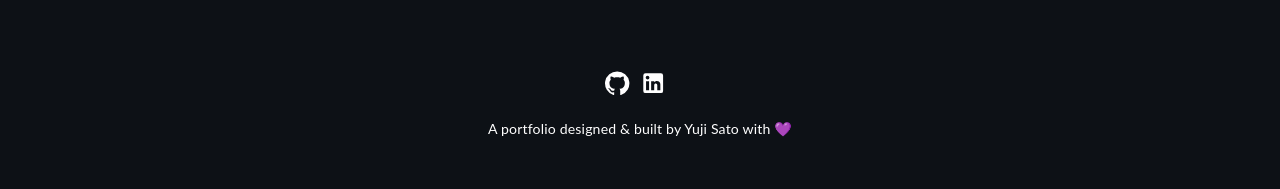
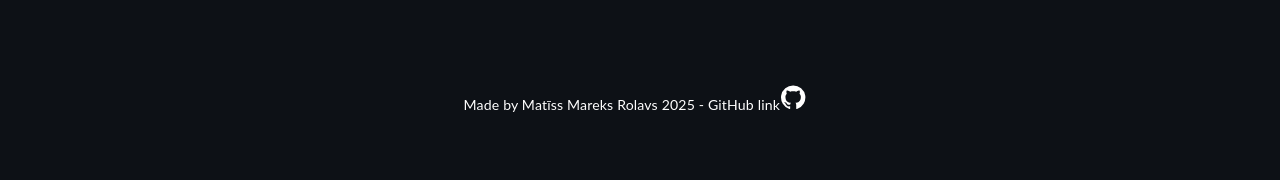
Before and after one commit to MatissRolavs/portfolio1, a React (Create React App) app: page / in a window 1280 px wide. Shown: the part 3296-3485 px from the top of the page. Built offline with nearby package versions, Linux system fonts and the light colour scheme.

Commit message:
Update Footer.tsx

```diff
--- a/src/components/Footer.tsx
+++ b/src/components/Footer.tsx
@@ -7,10 +7,8 @@ function Footer() {
   return (
     <footer>
       <div>
-        <a href="https://github.com/yujisatojr" target="_blank" rel="noreferrer"><GitHubIcon/></a>
-        <a href="https://www.linkedin.com/in/yujisato/" target="_blank" rel="noreferrer"><LinkedInIcon/></a>
       </div>
-      <p>A portfolio designed & built by <a href="https://github.com/yujisatojr/react-portfolio-template" target="_blank" rel="noreferrer">Yuji Sato</a> with 💜</p>
+      <p>Made by Matīss Mareks Rolavs 2025<a href="https://github.com/MatissRolavs" target="_blank" rel="noreferrer"> - GitHub link<GitHubIcon/></a></p>
     </footer>
   );
 }
```
